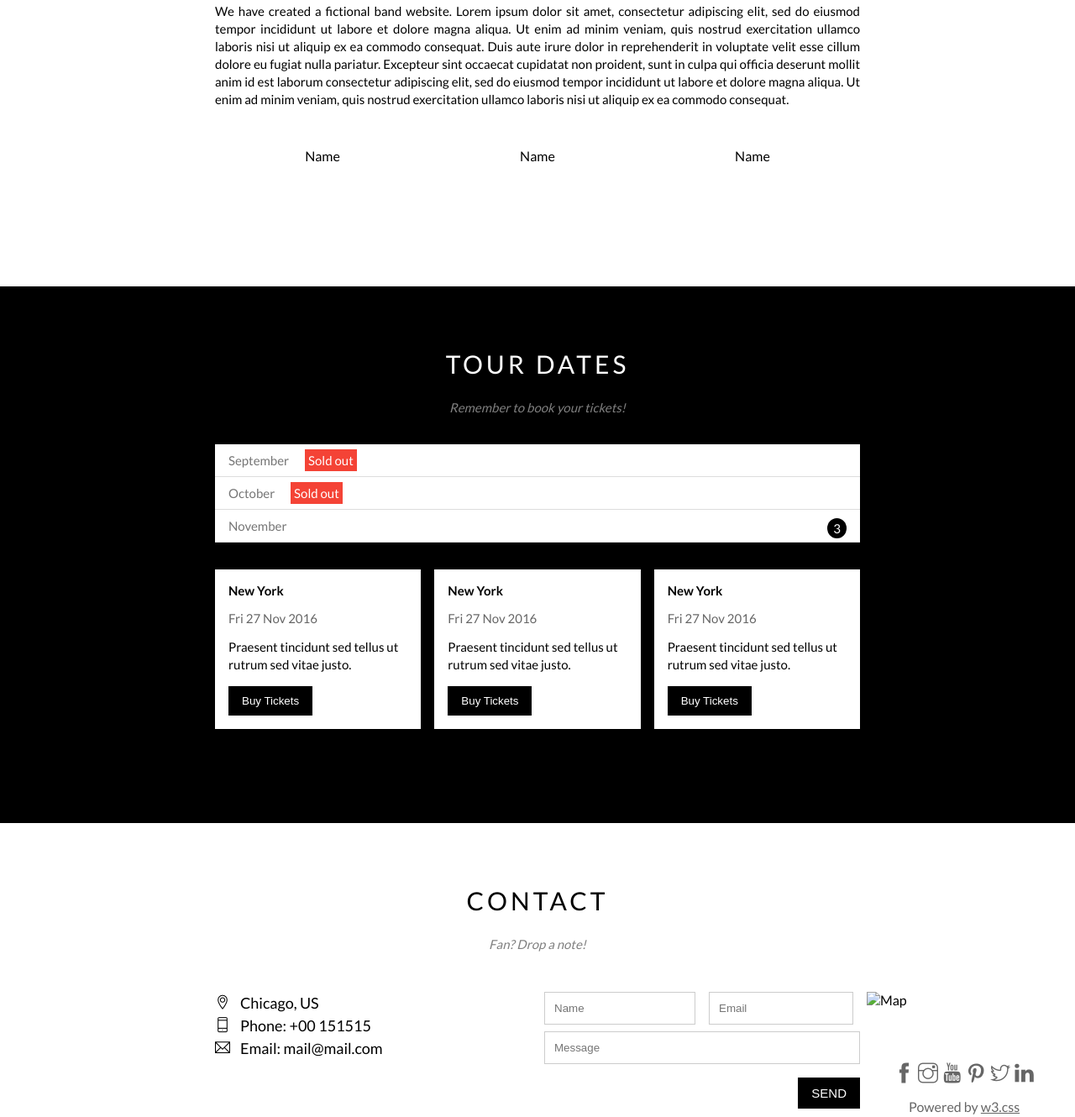
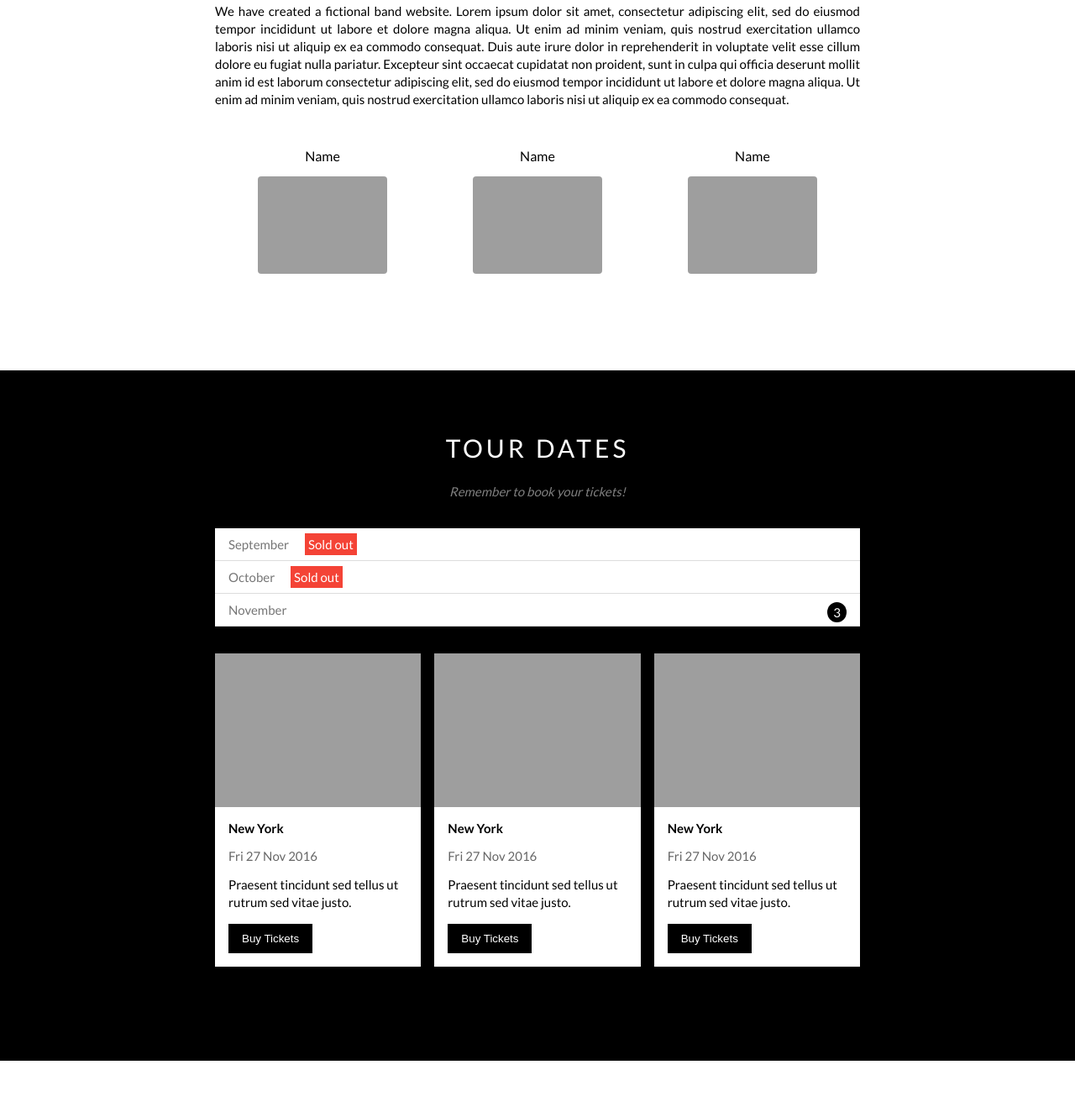
Before and after one commit to luyanakat/theband, a plain HTML site: page index.html in a window 1280 px wide. Shown: the part 856-2186 px from the top of the page at 84% size. Drawn offline with Linux system fonts and the light colour scheme; the site is published under a folder, as on GitHub Pages, so addresses that start at the root find nothing.

Commit message:
Update index.html

```diff
--- a/index.html
+++ b/index.html
@@ -60,17 +60,17 @@
                     <div class="member-list">
                         <div class="member-item">
                             <p class="member-name">Name</p>
-                            <img class="member-img" src="/assets/img/bandmember.jpg" alt="">
+                            <img class="member-img" src="./assets/img/bandmember.jpg" alt="">
                         </div>
 
                         <div class="member-item">
                             <p class="member-name">Name</p>
-                            <img class="member-img" src="/assets/img/bandmember.jpg" alt="">
+                            <img class="member-img" src="./assets/img/bandmember.jpg" alt="">
                         </div>
 
                         <div class="member-item">
                             <p class="member-name">Name</p>
-                            <img class="member-img" src="/assets/img/bandmember.jpg" alt="">
+                            <img class="member-img" src="./assets/img/bandmember.jpg" alt="">
                         </div>
                     <div class="clear"></div>
                     </div>
@@ -94,7 +94,7 @@
 
                     <div class="row places-list">
                         <div class="place-item">
-                            <img class="place-img" src="/assets/img/newyork.jpg" alt="">
+                            <img class="place-img" src="./assets/img/newyork.jpg" alt="">
                             <div class="place-body">
                                 <h3 class="place-heading">New York</h3>
                                 <p class="place-time">Fri 27 Nov 2016</p>
@@ -104,7 +104,7 @@
                         </div>
 
                         <div class="place-item">
-                            <img class="place-img" src="/assets/img/paris.jpg" alt="">
+                            <img class="place-img" src="./assets/img/paris.jpg" alt="">
                             <div class="place-body">
                                 <h3 class="place-heading">New York</h3>
                                 <p class="place-time">Fri 27 Nov 2016</p>
@@ -114,7 +114,7 @@
                         </div>
 
                         <div class="place-item">
-                            <img class="place-img" src="/assets/img/sanfran.jpg" alt="">
+                            <img class="place-img" src="./assets/img/sanfran.jpg" alt="">
                             <div class="place-body">
                                 <h3 class="place-heading">New York</h3>
                                 <p class="place-time">Fri 27 Nov 2016</p>
@@ -265,7 +265,7 @@
 
         <!-- Map :D -->
         <div class="map-section">
-            <img src="/assets/img/map.jpg" alt="Map">
+            <img src="./assets/img/map.jpg" alt="Map">
         </div>
         <!-- End content -->
         </div>
```
